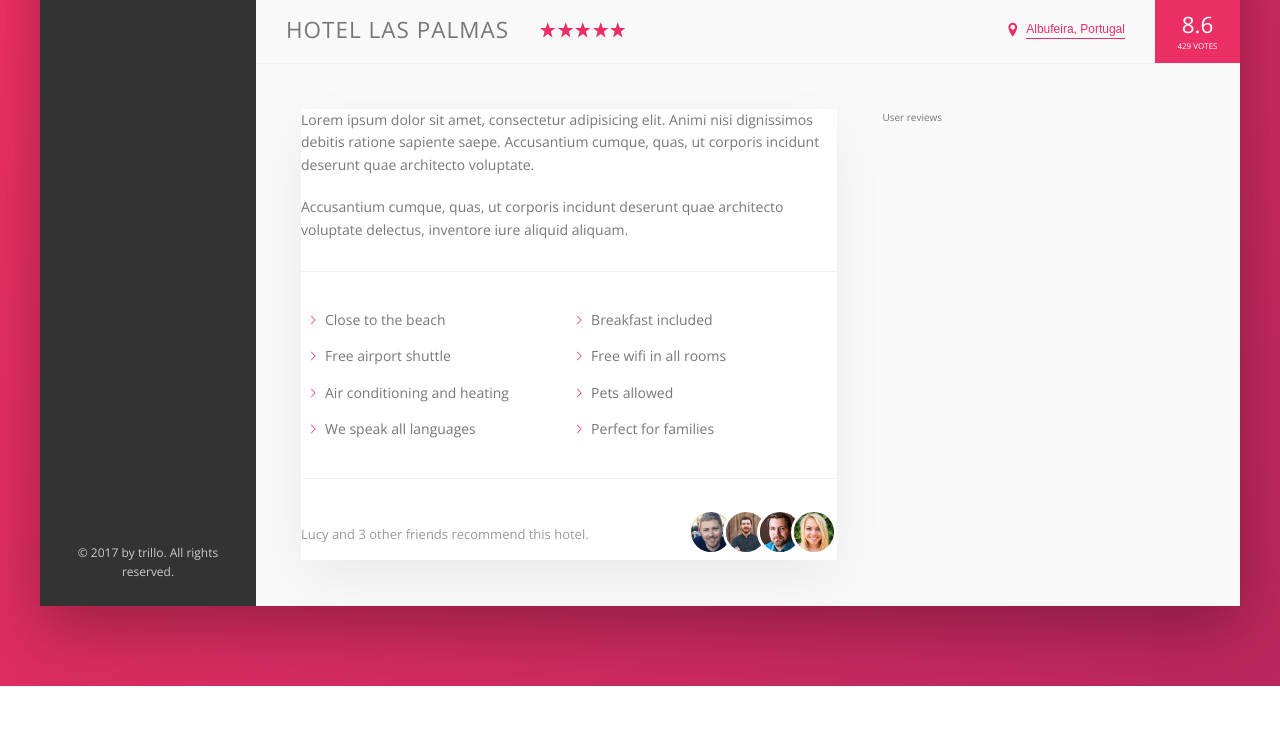
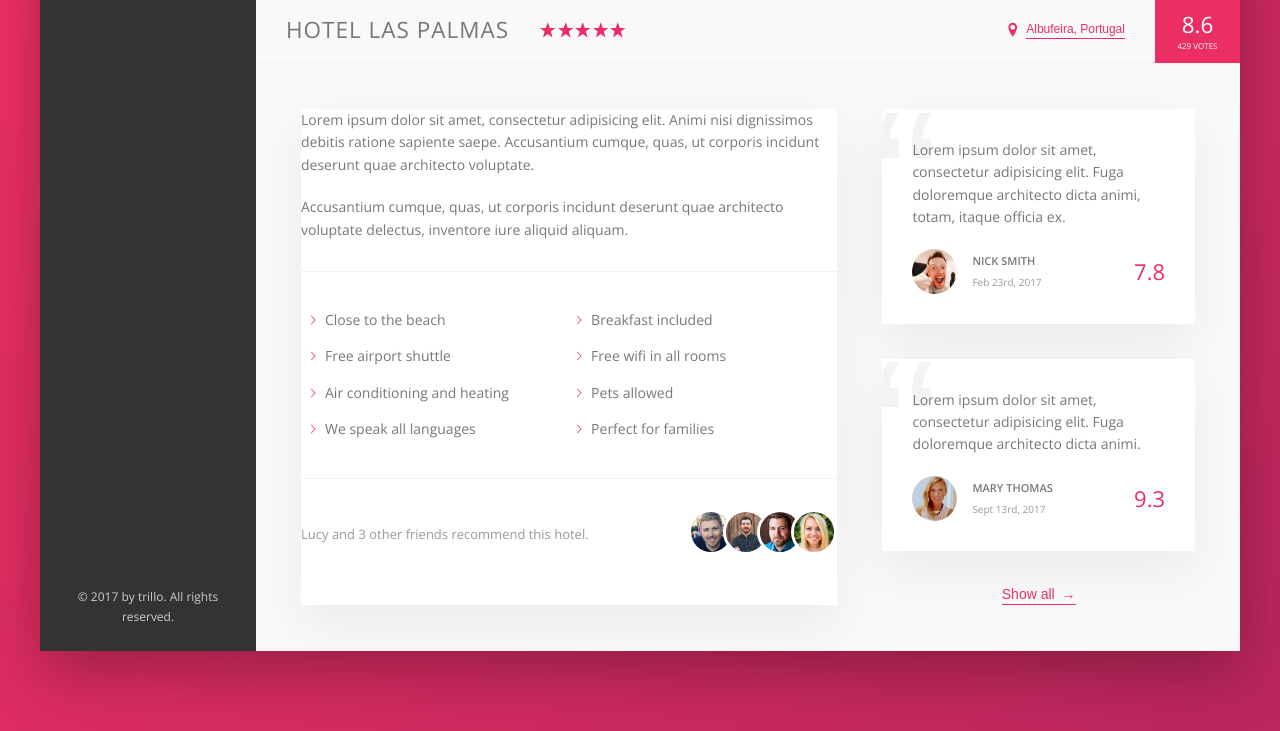
Before and after one commit to lqtrung-95/Trillo, a website: page index.html in a window 1280 px wide. Shown: the part 538-1269 px from the top of the page. Before the commit the page ends 1224 px from the top, so only its background shows below. Drawn offline with nearby package versions, Linux system fonts and the light colour scheme.

Commit message:
finished user reviews section.

```diff
--- a/index.html
+++ b/index.html
@@ -206,7 +206,47 @@
                 </div>
               </div>
             </div>
-            <div class="user-reviews">User reviews</div>
+            <div class="user-reviews">
+              <figure class="review">
+                <blockquote class="review__text">
+                  Lorem ipsum dolor sit amet, consectetur adipisicing elit. Fuga
+                  doloremque architecto dicta animi, totam, itaque officia ex.
+                </blockquote>
+                <figcaption class="review__user">
+                  <img
+                    src="img/user-1.jpg"
+                    alt="User 1"
+                    class="review__photo"
+                  />
+                  <div class="review__user-box">
+                    <p class="review__user-name">Nick Smith</p>
+                    <p class="review__user-date">Feb 23rd, 2017</p>
+                  </div>
+                  <div class="review__user-rating">7.8</div>
+                </figcaption>
+              </figure>
+
+              <figure class="review">
+                <blockquote class="review__text">
+                  Lorem ipsum dolor sit amet, consectetur adipisicing elit. Fuga
+                  doloremque architecto dicta animi.
+                </blockquote>
+                <figcaption class="review__user">
+                  <img
+                    src="img/user-2.jpg"
+                    alt="User 2"
+                    class="review__photo"
+                  />
+                  <div class="review__user-box">
+                    <p class="review__user-name">Mary Thomas</p>
+                    <p class="review__user-date">Sept 13rd, 2017</p>
+                  </div>
+                  <div class="review__user-rating">9.3</div>
+                </figcaption>
+              </figure>
+
+              <button class="btn-inline">Show all <span>&rarr;</span></button>
+            </div>
           </div>
         </main>
       </div>
--- a/sass/_components.scss
+++ b/sass/_components.scss
@@ -277,8 +277,17 @@
   cursor: pointer;
   transition: all 0.2s;
 
+  span {
+    margin-left: 3px;
+    transition: margin-left 0.2s;
+  }
+
   &:hover {
     color: var(--color-grey-dark-1);
+
+    span {
+      margin-left: 8px;
+    }
   }
 
   &:focus {
@@ -375,3 +384,66 @@
     }
   }
 }
+
+//////////////////////////////
+// REVIEWS
+.review {
+  background-color: #fff;
+  box-shadow: var(--shadow-light);
+  padding: 3rem;
+  margin-bottom: 3.5rem;
+  position: relative;
+  overflow: hidden;
+
+  &__text {
+    margin-bottom: 2rem;
+    z-index: 10;
+    position: relative;
+  }
+
+  &__user {
+    display: flex;
+    align-items: center;
+  }
+
+  &__photo {
+    height: 4.5rem;
+    width: 4.5rem;
+    border-radius: 50%;
+    margin-right: 1.5rem;
+  }
+
+  &__user-box {
+    margin-right: auto;
+  }
+
+  &__user-name {
+    font-weight: 600;
+    font-size: 1.1rem;
+    text-transform: uppercase;
+    margin-bottom: 0.4rem;
+  }
+
+  &__user-date {
+    font-size: 1rem;
+    color: var(--color-grey-dark-3);
+  }
+
+  &__user-rating {
+    font-size: 2.2rem;
+    font-weight: 300;
+    color: var(--color-primary);
+  }
+
+  &::before {
+    content: "\201C";
+    position: absolute;
+    top: -2.75rem;
+    left: -1rem;
+    line-height: 1;
+    font-size: 20rem;
+    z-index: 1;
+    color: var(--color-grey-light-2);
+    font-family: sans-serif;
+  }
+}
--- a/sass/_layout.scss
+++ b/sass/_layout.scss
@@ -37,6 +37,7 @@
 }
 
 .detail {
+  font-size: 1.4rem;
   display: flex;
   padding: 4.5rem;
   background-color: var(--color-grey-light-1);
@@ -44,7 +45,6 @@
 }
 
 .description {
-  font-size: 1.4rem;
   background-color: #fff;
   box-shadow: var(--shadow-light);
   flex: 0 0 60%;
@@ -53,4 +53,7 @@
 
 .user-reviews {
   flex: 1;
+  display: flex;
+  flex-direction: column;
+  align-items: center;
 }
```
Also changed, not shown: css/style.css.
